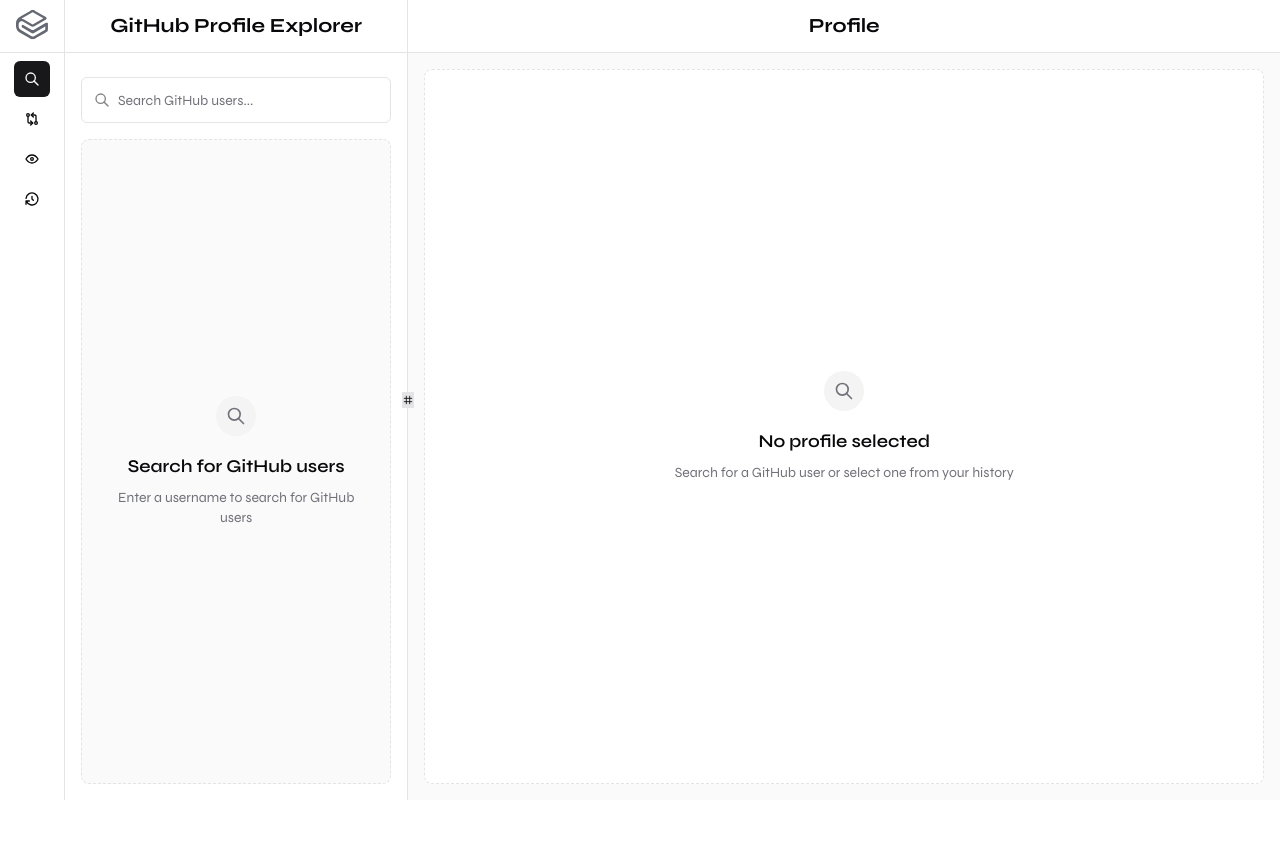
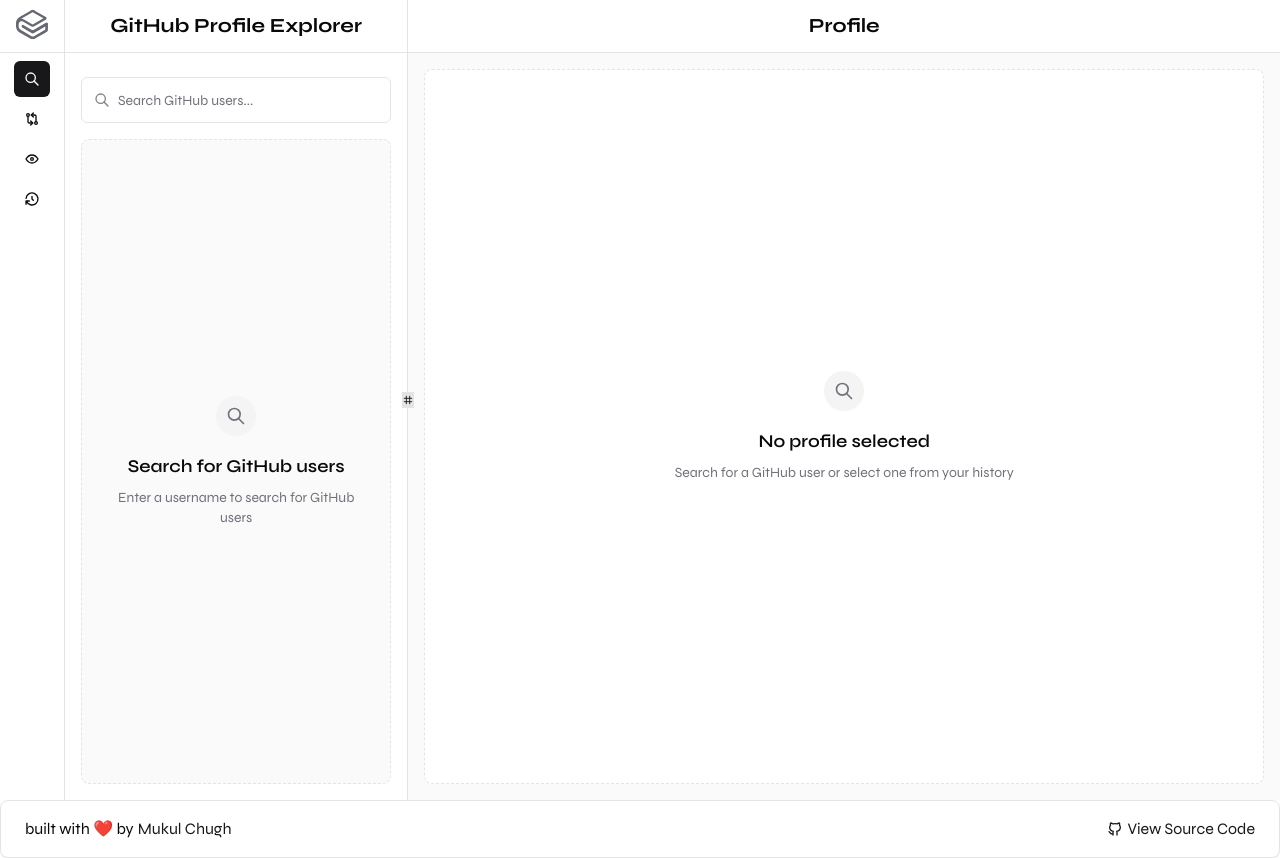
Before and after one commit to mukulchugh/github-profile-explorer, a React (Vite) app: page / in a window 1280 px wide. Before the commit the page ends 800 px from the top, so only its background shows below. Built offline with nearby package versions, Linux system fonts and the light colour scheme.

Commit message:
feat: add footer with author and source code links

```diff
--- a/src/components/history-section.tsx
+++ b/src/components/history-section.tsx
@@ -34,7 +34,6 @@
     setDisplayCount((prevCount) => prevCount + 10);
   };
 
-  // No history state
   if (!enhancedSearchHistory || enhancedSearchHistory.length === 0) {
     return (
       <EmptyState
--- a/src/hooks/use-github-search.ts
+++ b/src/hooks/use-github-search.ts
@@ -8,7 +8,7 @@
 interface UseGitHubSearchReturn {
   searchUsers: {
     data: UserSearchResult | undefined;
-    items: GitHubUser[]; // Flattened items from all pages
+    items: GitHubUser[];
     totalCount: number;
     isLoading: boolean;
     isSearching: boolean;
@@ -94,15 +94,12 @@
     }
   }, [safeQuery, debouncedQuery, searchUsersInfiniteQuery.isLoading]);
 
-  // Use useMemo to avoid unnecessary recalculations
   const items = useMemo(() => {
     return searchUsersInfiniteQuery.data?.pages.flatMap((page) => page.items) || [];
   }, [searchUsersInfiniteQuery.data?.pages]);
 
-  // Get the total count from the first page (all pages have the same total_count)
   const totalCount = searchUsersInfiniteQuery.data?.pages[0]?.total_count || 0;
 
-  // For backward compatibility, provide the first page data as the data property
   const firstPageData = searchUsersInfiniteQuery.data?.pages[0];
 
   return {
--- a/src/hooks/use-github-user-details.ts
+++ b/src/hooks/use-github-user-details.ts
@@ -42,7 +42,6 @@
     retry: DEFAULT_RETRY_COUNT,
   });
 
-  // Handle error with useEffect
   useEffect(() => {
     if (error && enabled) {
       console.error("Error fetching GitHub user details:", error);
--- a/src/hooks/use-search-history.ts
+++ b/src/hooks/use-search-history.ts
@@ -1,3 +1,4 @@
+import { useToast } from "@/hooks/use-toast";
 import { GitHubUser } from "@/lib/api";
 import { useCallback } from "react";
 import { useLocalStorage } from "./use-local-storage";
@@ -40,6 +41,7 @@
     STORAGE_KEY,
     []
   );
+  const { toast } = useToast();
 
   const validEnhancedHistory = Array.isArray(historyValue)
     ? historyValue.filter(
@@ -92,8 +94,13 @@
   );
 
   const clearHistory = useCallback(() => {
-    setHistoryValue([]);
-  }, [setHistoryValue]);
+    if (confirm("Are you sure you want to clear all search history?")) {
+      setHistoryValue([]);
+      toast({
+        title: "History cleared",
+      });
+    }
+  }, [setHistoryValue, toast]);
 
   /**
    * Remove a specific search query from history
@@ -102,9 +109,11 @@
   const removeFromHistory = useCallback(
     (query: string) => {
       setHistoryValue((prevHistory: SearchHistoryItem[]) => {
-        // Ensure prevHistory is an array
         const safeHistory = Array.isArray(prevHistory) ? prevHistory : [];
         return safeHistory.filter((item) => item.query !== query);
+      });
+      toast({
+        title: "Search history updated",
       });
     },
     [setHistoryValue]
--- a/src/lib/query-client.ts
+++ b/src/lib/query-client.ts
@@ -33,7 +33,6 @@
 };
 
 /**
- * Strongly typed query keys for the application
  * Ensures consistency across all query hooks
  */
 export type QueryKeys =
--- a/src/pages/Home.tsx
+++ b/src/pages/Home.tsx
@@ -6,6 +6,7 @@
 import { Navigation } from "@/components/navigation";
 import { ProfileDetails } from "@/components/profile-details";
 import { SearchSection } from "@/components/search-section";
+import { Card } from "@/components/ui/card";
 import { ResizableHandle, ResizablePanel, ResizablePanelGroup } from "@/components/ui/resizable";
 import { Separator } from "@/components/ui/separator";
 import { Tabs } from "@/components/ui/tabs";
@@ -18,6 +19,7 @@
 import { cn } from "@/lib/utils";
 import {
   IconArrowLeft,
+  IconBrandGithub,
   IconEye,
   IconGitCompare,
   IconHistory,
@@ -309,9 +311,40 @@
           </ResizablePanelGroup>
         )}
       </div>
+      <Footer />
     </TooltipProvider>
   );
 }
+
+const Footer = () => {
+  return (
+    <Card
+      className="flex
+      justify-between
+      items-center  px-6 py-4
+    "
+    >
+      <p>
+        built with ❤️ by
+        <a
+          href="https://mukulchugh.com"
+          className="text-primary ml-1 hover:underline hover:text-violet-600"
+        >
+          Mukul Chugh
+        </a>
+      </p>
+      <p>
+        <a
+          href="https://github.com/mukulchugh/github-profile-explorer"
+          className="text-primary ml-1 flex items-center gap-1 hover:underline hover:text-violet-600"
+        >
+          <IconBrandGithub className="h-4 w-4 " />
+          View Source Code
+        </a>
+      </p>
+    </Card>
+  );
+};
 
 export function Home() {
   const handleError = React.useCallback((error: Error, errorInfo: React.ErrorInfo) => {
--- a/src/pages/home.tsx
+++ b/src/pages/home.tsx
@@ -6,6 +6,7 @@
 import { Navigation } from "@/components/navigation";
 import { ProfileDetails } from "@/components/profile-details";
 import { SearchSection } from "@/components/search-section";
+import { Card } from "@/components/ui/card";
 import { ResizableHandle, ResizablePanel, ResizablePanelGroup } from "@/components/ui/resizable";
 import { Separator } from "@/components/ui/separator";
 import { Tabs } from "@/components/ui/tabs";
@@ -18,6 +19,7 @@
 import { cn } from "@/lib/utils";
 import {
   IconArrowLeft,
+  IconBrandGithub,
   IconEye,
   IconGitCompare,
   IconHistory,
@@ -309,9 +311,40 @@
           </ResizablePanelGroup>
         )}
       </div>
+      <Footer />
     </TooltipProvider>
   );
 }
+
+const Footer = () => {
+  return (
+    <Card
+      className="flex
+      justify-between
+      items-center  px-6 py-4
+    "
+    >
+      <p>
+        built with ❤️ by
+        <a
+          href="https://mukulchugh.com"
+          className="text-primary ml-1 hover:underline hover:text-violet-600"
+        >
+          Mukul Chugh
+        </a>
+      </p>
+      <p>
+        <a
+          href="https://github.com/mukulchugh/github-profile-explorer"
+          className="text-primary ml-1 flex items-center gap-1 hover:underline hover:text-violet-600"
+        >
+          <IconBrandGithub className="h-4 w-4 " />
+          View Source Code
+        </a>
+      </p>
+    </Card>
+  );
+};
 
 export function Home() {
   const handleError = React.useCallback((error: Error, errorInfo: React.ErrorInfo) => {
```
Also changed, not shown: src/hooks/use-github-followers.ts (+0 -8 lines), src/hooks/use-github-organizations.ts (+0 -20 lines), src/hooks/use-github-repositories.ts (+0 -21 lines), src/lib/constants.ts (+4 -8 lines).
